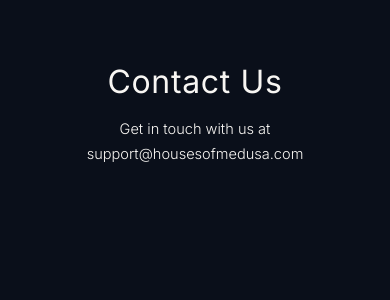
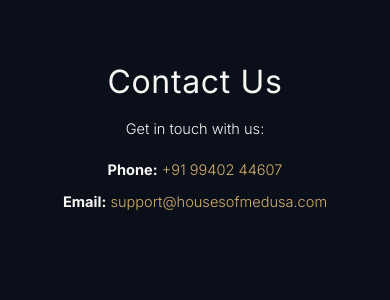
Before and after one commit to YOGESWARAN112004/Houses-of-medusa, a Next.js app: page /contact in a window 390 px wide. Shown: the top 300 px of the page. Built offline with nearby package versions, Linux system fonts and the light colour scheme; no server answers; the database is empty; a web font is replaced by a local one.

Commit message:
Add hero section background image and update contact page with phone number

```diff
--- a/src/app/contact/page.tsx
+++ b/src/app/contact/page.tsx
@@ -2,7 +2,13 @@ export default function InfoPage() {
     return (
         <div style={{ padding: '4rem 2rem', maxWidth: '800px', margin: '0 auto', textAlign: 'center' }}>
             <h1 style={{ fontSize: '2rem', marginBottom: '1rem', fontFamily: 'var(--font-heading)' }}>Contact Us</h1>
-            <p>Get in touch with us at support@housesofmedusa.com</p>
+            <p style={{ marginBottom: '1rem' }}>Get in touch with us:</p>
+            <p style={{ marginBottom: '0.5rem' }}>
+                <strong>Phone:</strong> <a href="tel:+919940244607" style={{ color: 'var(--gold-primary)' }}>+91 99402 44607</a>
+            </p>
+            <p>
+                <strong>Email:</strong> <a href="mailto:support@housesofmedusa.com" style={{ color: 'var(--gold-primary)' }}>support@housesofmedusa.com</a>
+            </p>
         </div>
     );
 }
```
Also changed, not shown: src/app/page.module.css (+16 -0 lines), src/app/page.tsx (+10 -0 lines), public/image.png (added).
